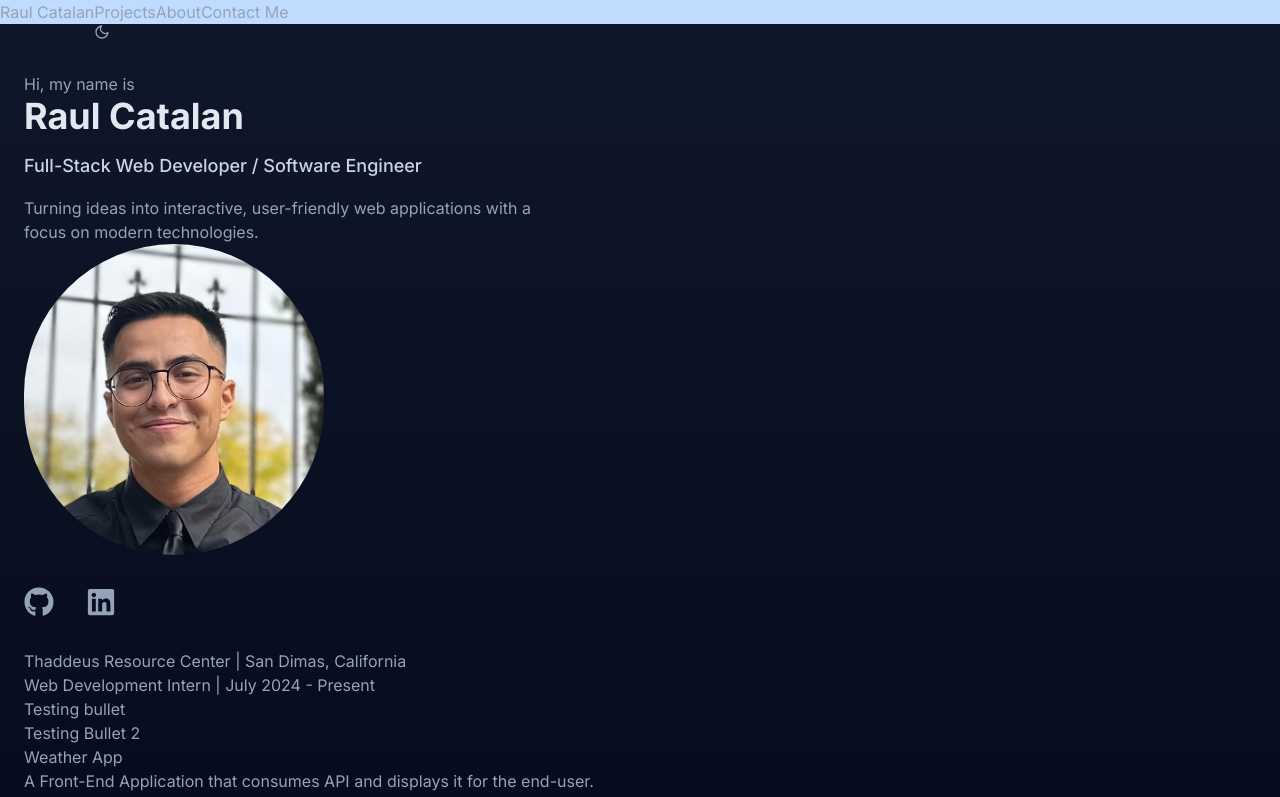
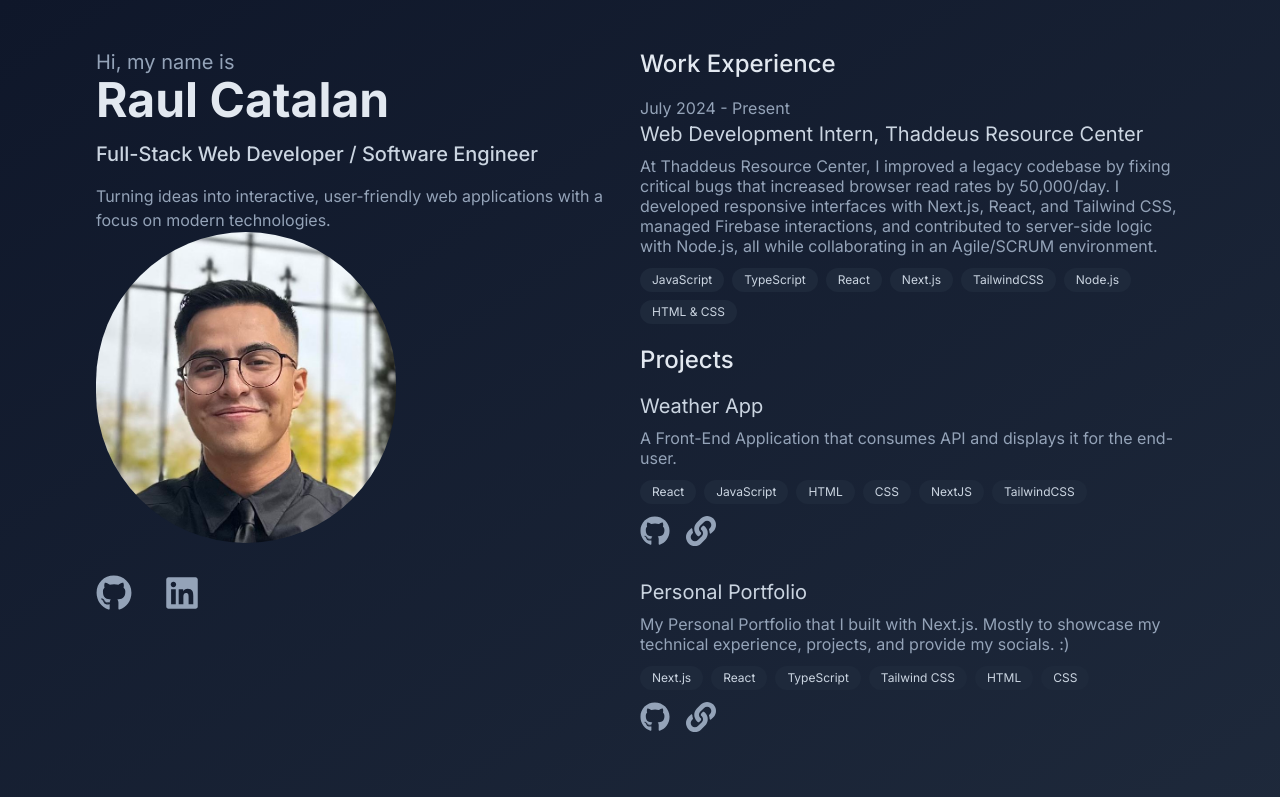
Before and after one commit to Raul-Catalan/raul-catalan-portfolio, a Next.js app: page / in a window 1280 px wide. Shown: the top 797 px of the page. Built offline with nearby package versions, Linux system fonts and the light colour scheme.

Commit message:
Add CSS styles up to sm

```diff
--- a/src/app/(hero)/components/experience.tsx
+++ b/src/app/(hero)/components/experience.tsx
@@ -8,20 +8,27 @@ const Experience = ({
   start,
   end,
   desc,
+  tags,
 }: ExperienceProps) => {
   const endDate = end ?? "Present";
 
   return (
     <div>
-      <h3>
-        {company} | {city}, {state}
+      <p className="text-sm sm:text-base">
+        {start} - {endDate}
+      </p>
+      <h3 className="text-lg text-slate-300 sm:text-xl">
+        {position}, {company}
       </h3>
-      <p>
-        {position} | {start} - {endDate}
-      </p>
-      <ul>
-        {desc.map((point, index) => (
-          <li key={index}>{point}</li>
+      <p className="py-2 leading-tight">{desc}</p>
+      <ul className="flex flex-wrap">
+        {tags.map((tag, index) => (
+          <li
+            key={index}
+            className="my-1 mr-2 rounded-full bg-slate-800 px-3 py-1 text-xs text-slate-300"
+          >
+            {tag}
+          </li>
         ))}
       </ul>
     </div>
--- a/src/app/(hero)/components/experiences.tsx
+++ b/src/app/(hero)/components/experiences.tsx
@@ -1,21 +1,13 @@
 import Experience from "./experience";
-import { ExperienceProps } from "@/app/components/interfaces";
-
-const experiences: ExperienceProps[] = [
-  {
-    company: "Thaddeus Resource Center",
-    city: "San Dimas",
-    state: "California",
-    position: "Web Development Intern",
-    start: "July 2024",
-    desc: ["Testing bullet", "Testing Bullet 2"],
-  },
-];
+import { experiences } from "@/app/components/data";
 
 const Experiences = () => {
   return (
     <section>
-      <ul>
+      <h2 className="text-xl font-medium text-slate-200 sm:text-2xl">
+        Work Experience
+      </h2>
+      <ul className="py-4">
         {experiences.map((experience, index) => (
           <li key={index}>
             <Experience
@@ -25,6 +17,7 @@ const Experiences = () => {
               position={experience.position}
               start={experience.start}
               desc={experience.desc}
+              tags={experience.tags}
             />
           </li>
         ))}
--- a/src/app/(hero)/components/landing.tsx
+++ b/src/app/(hero)/components/landing.tsx
@@ -5,9 +5,11 @@ export default function Landing() {
   return (
     <main className="flex max-w-lg flex-col">
       <section className="">
-        <p className="">Hi, my name is</p>
-        <h1 className="pt-0 text-4xl font-bold text-slate-200">Raul Catalan</h1>
-        <p className="py-4 text-lg font-medium text-slate-300">
+        <p className="sm:text-xl">Hi, my name is</p>
+        <h1 className="pt-0 text-4xl font-bold text-slate-200 sm:text-5xl">
+          Raul Catalan
+        </h1>
+        <p className="py-4 text-lg font-medium text-slate-300 sm:text-xl">
           Full-Stack Web Developer / Software Engineer
         </p>
         <p className="">
@@ -24,14 +26,14 @@ export default function Landing() {
           alt="Picture of Raul Catalan"
         />
       </section>
-      <ul className="flex py-8">
+      <ul className="flex py-8 text-4xl">
         <li className="pr-4 lg:pr-8">
           <a
             href="https://github.com/Raul-Catalan"
             target="_blank"
             rel="noopener noreferrer"
           >
-            <FaGithub size={30} />
+            <FaGithub />
           </a>
         </li>
         <li>
@@ -40,7 +42,7 @@ export default function Landing() {
             target="_blank"
             rel="noopener noreferrer"
           >
-            <FaLinkedin size={30} />
+            <FaLinkedin />
           </a>
         </li>
       </ul>
--- a/src/app/(hero)/components/project.tsx
+++ b/src/app/(hero)/components/project.tsx
@@ -1,21 +1,34 @@
 import { ProjectProps } from "@/app/components/interfaces";
+import { FaGithub, FaLink } from "react-icons/fa";
 
 const Project = ({ title, desc, tags, github, demo }: ProjectProps) => {
   return (
-    <div>
-      <h3>{title}</h3>
-      <p>{desc}</p>
-      <ul>
+    <div className="pb-6">
+      <h2 className="text-lg text-slate-300 sm:text-xl">{title}</h2>
+      <p className="py-2 leading-tight">{desc}</p>
+      <ul className="flex flex-wrap">
         {tags.map((tag, index) => (
-          <li key={index}>{tag}</li>
+          <li
+            key={index}
+            className="my-1 mr-2 rounded-full bg-slate-800 px-3 py-1 text-xs text-slate-300"
+          >
+            {tag}
+          </li>
         ))}
       </ul>
-      <a href={github} target="_blank" rel="noopener noreferrer">
-        Github
-      </a>
-      <a href={demo} target="_blank" rel="noopener noreferrer">
-        Live Demo
-      </a>
+      <div className="flex py-2 text-2xl sm:text-3xl">
+        <a
+          href={github}
+          target="_blank"
+          rel="noopener noreferrer"
+          className="pr-4"
+        >
+          <FaGithub />
+        </a>
+        <a href={demo} target="_blank" rel="noopener noreferrer" className="">
+          <FaLink />
+        </a>
+      </div>
     </div>
   );
 };
--- a/src/app/(hero)/components/projects.tsx
+++ b/src/app/(hero)/components/projects.tsx
@@ -1,26 +1,13 @@
 import Project from "./project";
-import { ProjectProps } from "@/app/components/interfaces";
-
-const projects: ProjectProps[] = [
-  {
-    title: "Personal Portfolio",
-    desc: "My Personal Portfolio that I built with Next.js. Mostly to showcase my technical experience, projects, and provide my socials. :)",
-    tags: ["Next.js", "React", "TypeScript", "Tailwind CSS", "HTML", "CSS"],
-    github: "https://github.com/Raul-Catalan/raul-catalan-portfolio",
-    demo: "www.youtube.com",
-  },
-  {
-    title: "Weather App",
-    desc: "A Front-End Application that consumes API and displays it for the end-user.",
-    tags: ["React", "JavaScript", "HTML", "CSS", "NextJS", "TailwindCSS"],
-    github: "www.google.com",
-    demo: "www.youtube.com",
-  },
-];
+import { projects } from "@/app/components/data";
 
 const Projects = () => {
   return (
-    <ul>
+    <section>
+      <h2 className="text-xl font-medium text-slate-200 sm:text-2xl">
+        Projects
+      </h2>
+      <ul className="py-4">
         {projects.toReversed().map((project, index) => (
           <li key={index}>
             <Project
@@ -33,6 +20,7 @@ const Projects = () => {
           </li>
         ))}
       </ul>
+    </section>
   );
 };
 
--- a/src/app/(hero)/page.tsx
+++ b/src/app/(hero)/page.tsx
@@ -5,10 +5,14 @@ import ThemeSwitch from "../components/ThemeSwitch";
 
 export default function Home() {
   return (
-    <div className="px-6 py-12">
-      <Landing />
-      <Experiences />
-      <Projects />
+    <div className="flex flex-col px-6 py-12 lg:flex-row lg:px-24 lg:py-12">
+      <div className="lg:sticky lg:top-0 lg:flex-1">
+        <Landing />
+      </div>
+      <div className="flex flex-col lg:flex-1 lg:overflow-y-auto">
+        <Experiences />
+        <Projects />
+      </div>
     </div>
   );
 }
--- a/src/app/components/Navbar.tsx
+++ b/src/app/components/Navbar.tsx
@@ -19,7 +19,7 @@ const Navbar = () => {
         <Link href="/contact" className="">
           Contact Me
         </Link>
-        <ThemeSwitch />
+        //<ThemeSwitch />
       </div>
     </nav>
   );
--- /dev/null
+++ b/src/app/components/data.ts
@@ -0,0 +1,38 @@
+import { ExperienceProps, ProjectProps } from "@/app/components/interfaces";
+
+export const experiences: ExperienceProps[] = [
+  {
+    company: "Thaddeus Resource Center",
+    city: "San Dimas",
+    state: "California",
+    position: "Web Development Intern",
+    start: "July 2024",
+    desc: "At Thaddeus Resource Center, I improved a legacy codebase by fixing critical bugs that increased browser read rates by 50,000/day. I developed responsive interfaces with Next.js, React, and Tailwind CSS, managed Firebase interactions, and contributed to server-side logic with Node.js, all while collaborating in an Agile/SCRUM environment.",
+    tags: [
+      "JavaScript",
+      "TypeScript",
+      "React",
+      "Next.js",
+      "TailwindCSS",
+      "Node.js",
+      "HTML & CSS",
+    ],
+  },
+];
+
+export const projects: ProjectProps[] = [
+  {
+    title: "Personal Portfolio",
+    desc: "My Personal Portfolio that I built with Next.js. Mostly to showcase my technical experience, projects, and provide my socials. :)",
+    tags: ["Next.js", "React", "TypeScript", "Tailwind CSS", "HTML", "CSS"],
+    github: "https://github.com/Raul-Catalan/raul-catalan-portfolio",
+    demo: "https://www.youtube.com",
+  },
+  {
+    title: "Weather App",
+    desc: "A Front-End Application that consumes API and displays it for the end-user.",
+    tags: ["React", "JavaScript", "HTML", "CSS", "NextJS", "TailwindCSS"],
+    github: "https://www.google.com",
+    demo: "https://www.youtube.com",
+  },
+];
--- a/src/app/components/interfaces.ts
+++ b/src/app/components/interfaces.ts
@@ -13,5 +13,6 @@ export interface ExperienceProps {
   position: string;
   start: string;
   end?: string;
-  desc: string[];
+  desc: string;
+  tags: string[];
 }
--- a/src/app/globals.css
+++ b/src/app/globals.css
@@ -16,7 +16,7 @@
   }
 }
 
-body {
+html, body {
   color: rgb(var(--foreground-rgb));
   background: linear-gradient(to bottom,
       transparent,
--- a/src/app/layout.tsx
+++ b/src/app/layout.tsx
@@ -19,12 +19,9 @@ export default function RootLayout({
   return (
     <html lang="en" suppressHydrationWarning>
       <body
-        className={`${inter.className} bg-gradient-to-b from-slate-900 to-slate-950 text-slate-400`}
+        className={`${inter.className} h-auto min-h-screen bg-gradient-to-br from-slate-900 to-slate-800 text-slate-400`}
       >
-        <Providers>
-          <Navbar />
-          {children}
-        </Providers>
+        <Providers>{children}</Providers>
       </body>
     </html>
   );
```
Lines whose indentation alone changed are shown as unchanged.
